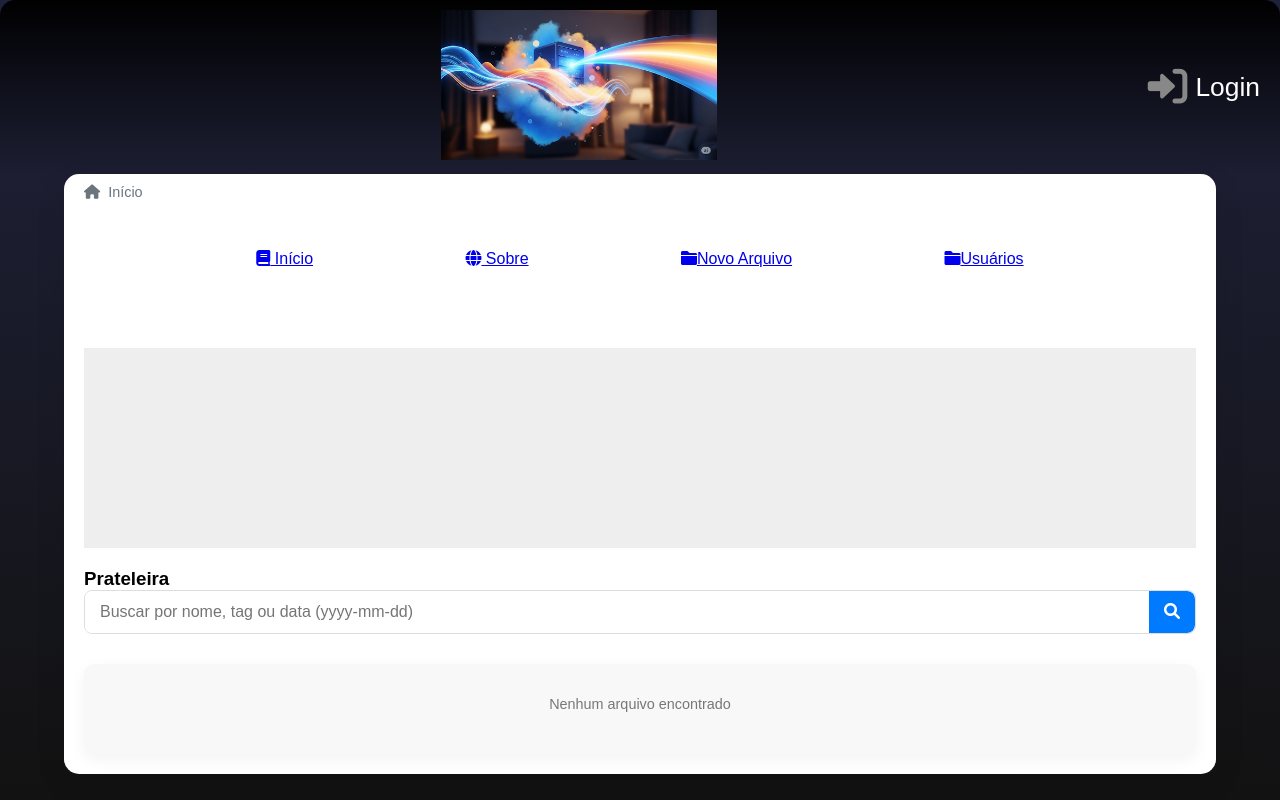
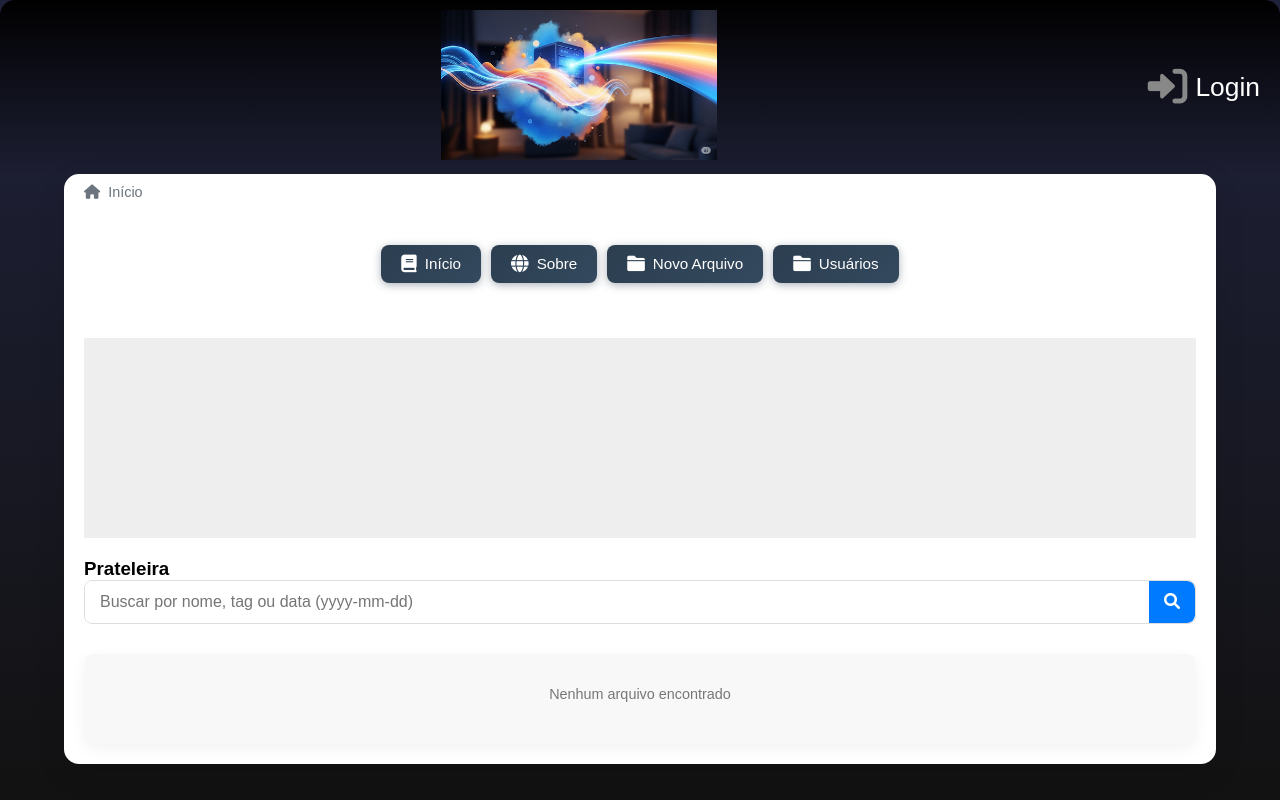
Before and after one commit to carlos-cabgj/tcc-engs, a Django app: template app/templates/house/main.html in a window 1280 px wide. Run offline with Django 5.2, Linux system fonts and the light colour scheme; the template is opened without the code that fills it, so the values that code supplies are empty.

Commit message:
feat: better view on menu

```diff
--- a/app/static/css/menu.css
+++ b/app/static/css/menu.css
@@ -2,16 +2,50 @@
     display: flex;
     flex-direction: row;
     align-items: center;
-    padding: 10px;
-    margin: 10px;
+    padding: 0;
+    margin: 15px 10px;
     list-style: none;
-    justify-content: space-evenly;
+    justify-content: center;
+    gap: 10px;
+    flex-wrap: wrap;
 }
 
 .flex-menu li {
-    margin-bottom: 20px;
+    margin: 0;
     text-align: center;
     cursor: pointer;
+    transition: all 0.3s ease;
+}
+
+.flex-menu li a {
+    display: flex;
+    align-items: center;
+    gap: 8px;
+    padding: 10px 20px;
+    background: linear-gradient(135deg, #2c3e50 0%, #34495e 100%);
+    color: white;
+    text-decoration: none;
+    border-radius: 8px;
+    font-weight: 500;
+    font-size: 0.95rem;
+    box-shadow: 0 2px 8px rgba(44, 62, 80, 0.4);
+    transition: all 0.3s ease;
+    white-space: nowrap;
+}
+
+.flex-menu li a:hover {
+    transform: translateY(-2px);
+    box-shadow: 0 4px 12px rgba(44, 62, 80, 0.6);
+    background: linear-gradient(135deg, #1a252f 0%, #2c3e50 100%);
+}
+
+.flex-menu li a:active {
+    transform: translateY(0);
+    box-shadow: 0 2px 6px rgba(44, 62, 80, 0.5);
+}
+
+.flex-menu li a i {
+    font-size: 1.1rem;
 }
 
 
@@ -19,9 +53,13 @@
 @media (max-width: 568px) {
     .flex-menu  {
         flex-direction: column;
+        gap: 8px;
     }
     .flex-menu li {
-        flex-basis: 100%;
-        margin-right: 0;
+        width: 100%;
+    }
+    .flex-menu li a {
+        width: 100%;
+        justify-content: center;
     }
 }
```
